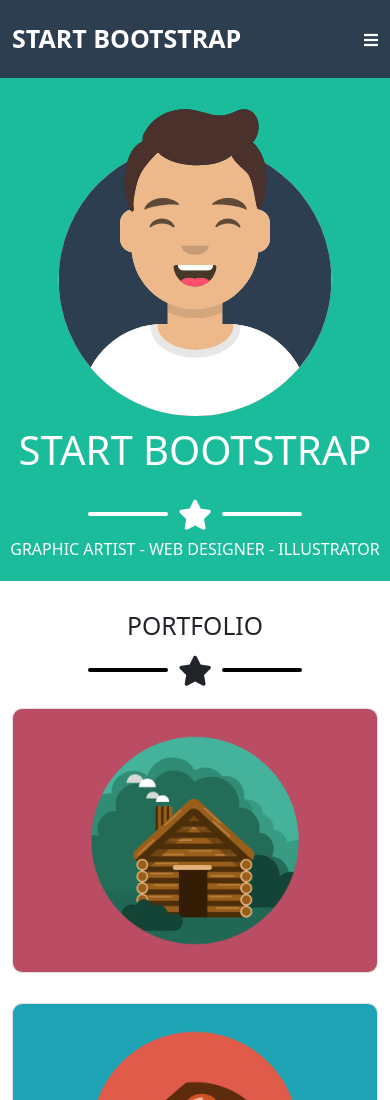
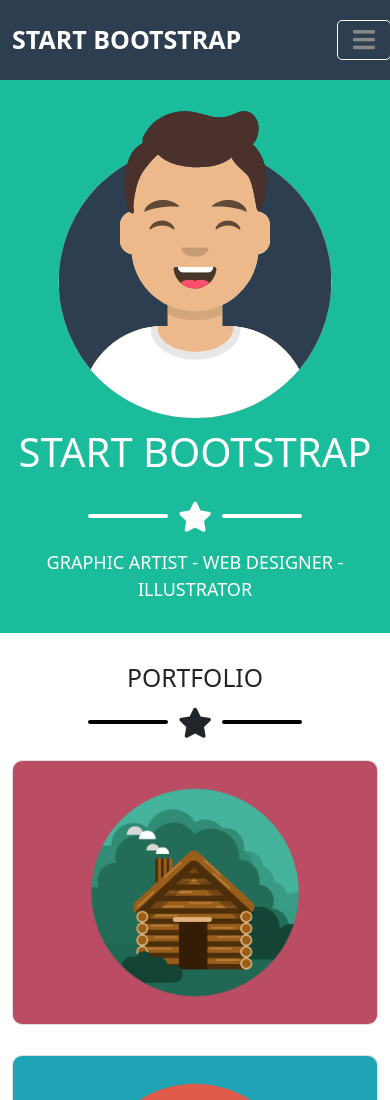
Before and after one commit to MatteoRuggieri2/html-css-bootstrap-freelancer, a plain HTML site: page index.html in a window 390 px wide. Shown: the top 1100 px of the page. Drawn offline with nearby package versions, Linux system fonts and the light colour scheme.

Commit message:
Cambiato font-size h1 per md-device

```diff
--- a/css/style.css
+++ b/css/style.css
@@ -90,8 +90,22 @@ header a{
     text-align: right;
 }
 
-.burger-menu-icon{
+.burger-menu-container{
+    text-align: center;
+}
+
+.burger-menu-container .burger-menu-icon{
+    display: inline-block;
     vertical-align: middle;
+    padding: 0 15px;
+    border: 1px solid white;
+    border-radius: 5px;
+    color: #888888;
+    font-size: 25px;
+}
+
+.link-container{
+    font-weight: 500;
 }
 
 /*MAIN*/
@@ -126,11 +140,22 @@ header a{
 }
 
 .jumbo-text-container span{
+    display: inline-block;
     margin: 10px 0;
+    font-size: 18px;
+    font-weight: 500;
 }
 
 .jumbo-text-container p{
     font-size: 20px;
+}
+
+@media (min-width: 768px) {
+
+    .jumbo-text-container h1{
+        font-size: 50px;
+    }
+
 }
 
 /* Section 1 - Portfolio */
```
